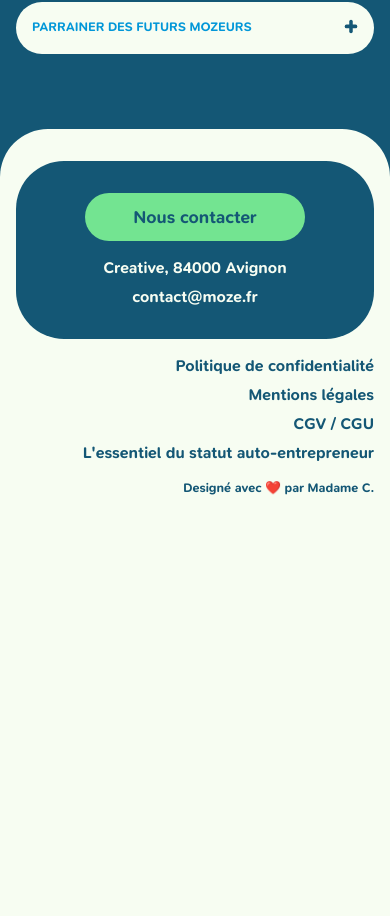
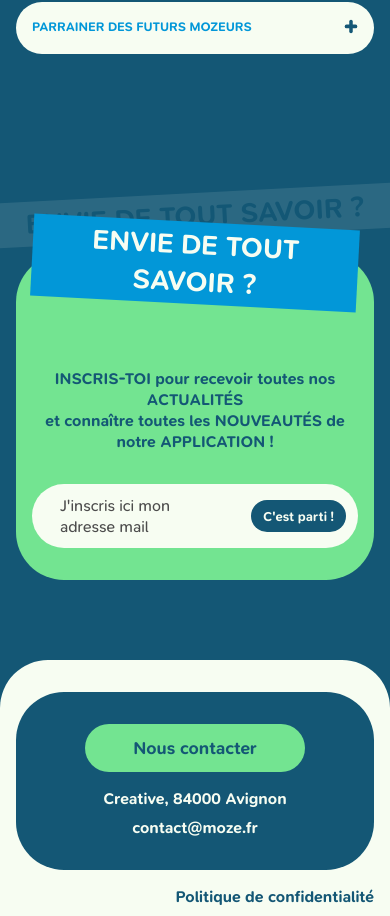
Before and after one commit to AlexisTrouwaert/landingMoze, an Angular app: page /accueil in a window 390 px wide. Shown: the part 4297-5213 px from the top of the page. Before the commit the page ends 4825 px from the top, so only its background shows below. Built offline with nearby package versions, Linux system fonts and the light colour scheme.

Commit message:
newsletter link added 16/02/2026 15:19

```diff
--- a/src/app/pages/home/email/email.component.html
+++ b/src/app/pages/home/email/email.component.html
@@ -10,9 +10,10 @@
       <p>INSCRIS-TOI pour recevoir toutes nos ACTUALITÉS</p>
       <p>et connaître toutes les NOUVEAUTÉS de notre APPLICATION !</p>
     </div>
-    <div class="input-container">
-      <input type="text" placeholder="J'inscris ici mon adresse mail">
+    <a class="input-container"
+       href="https://c1020106.sibforms.com/serve/MUIFAPCu8l9auir9gfCkLC5J0P0Mxj8KhfZ67iKAc2LnMz7BXxGM_c_jsIyHtnsNJBq6CJ8ZdY2El0-p6nEhayeC1hFc7uRilk0KUJVj3l_l7WBFdoyNKlJbYaux9c2MEM6-RkODXtF3QKfKEj4uVIZB-7PjNvHorEYZUetyaJGlRyjlX0pxWj82chrO3PbomQVHxEZk6PA2wBY6">
+      <p>J'inscris ici mon adresse mail</p>
       <button>C'est parti !</button>
-    </div>
+    </a>
   </div>
 </div>
--- a/src/app/pages/home/email/email.component.scss
+++ b/src/app/pages/home/email/email.component.scss
@@ -66,13 +66,15 @@
   width: 100%;
   max-width: 700px;
   gap: 1rem;
+  text-decoration: none;
 
-  & input{
+  & p{
     background: none;
     border: none;
     padding: 1rem;
     border-radius: 2rem;
     width: 100%;
+    color: #4c4c4c;
   }
 
   & button{
@@ -130,8 +132,9 @@
     width: 100%;
     max-width: 700px;
     gap: 1rem;
+    text-decoration: none;
 
-    & input{
+    & p{
       background: none;
       border: none;
       padding: 1rem;
--- a/src/app/pages/home/home.component.html
+++ b/src/app/pages/home/home.component.html
@@ -4,8 +4,6 @@
   <app-tarif></app-tarif>
   <app-tool></app-tool>
   <app-faq></app-faq>
-  <!--
   <app-email></app-email>
-  -->
   <app-footer></app-footer>
 </div>
```
Also changed, not shown: 1 other file (tests, documents, lock files or other folders).
